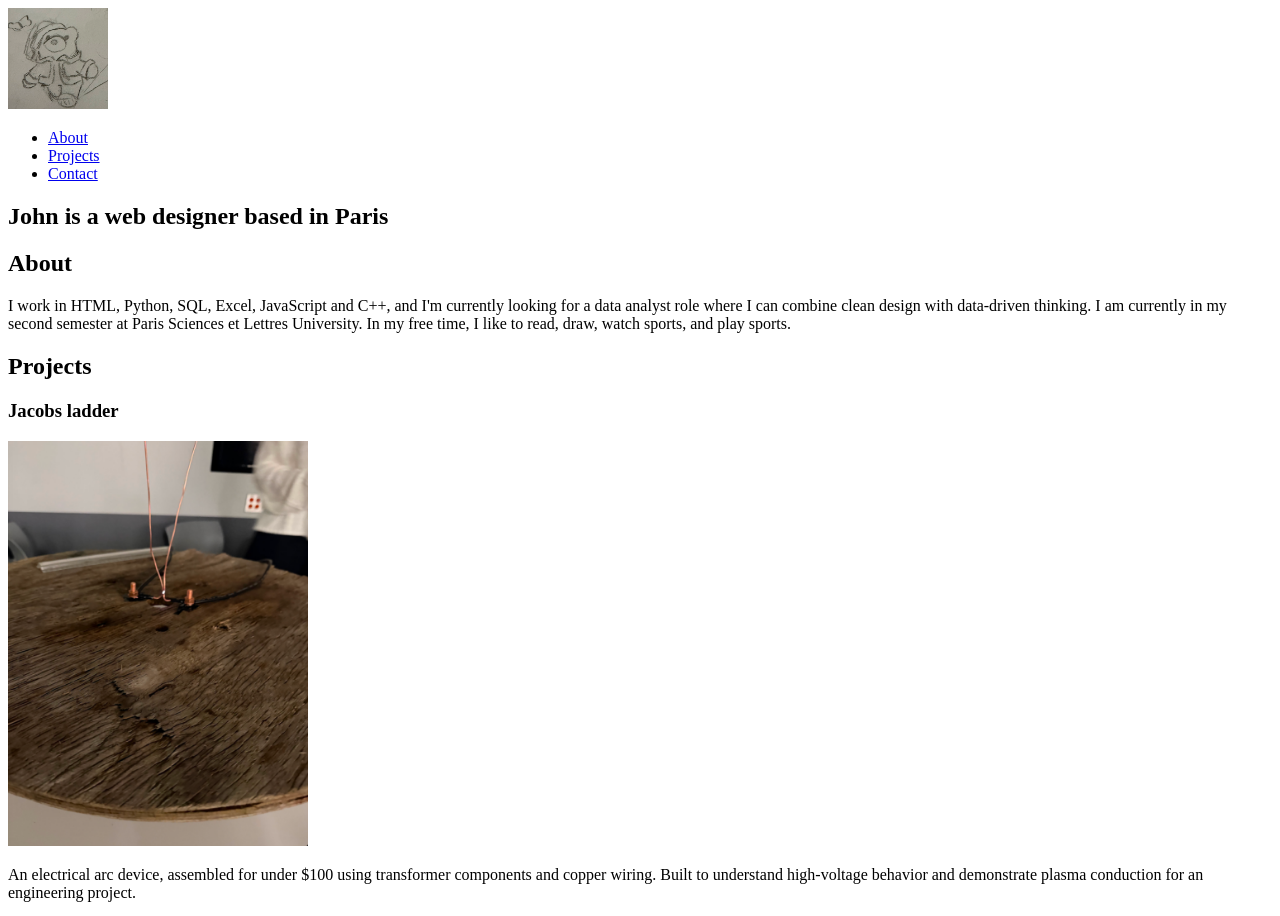
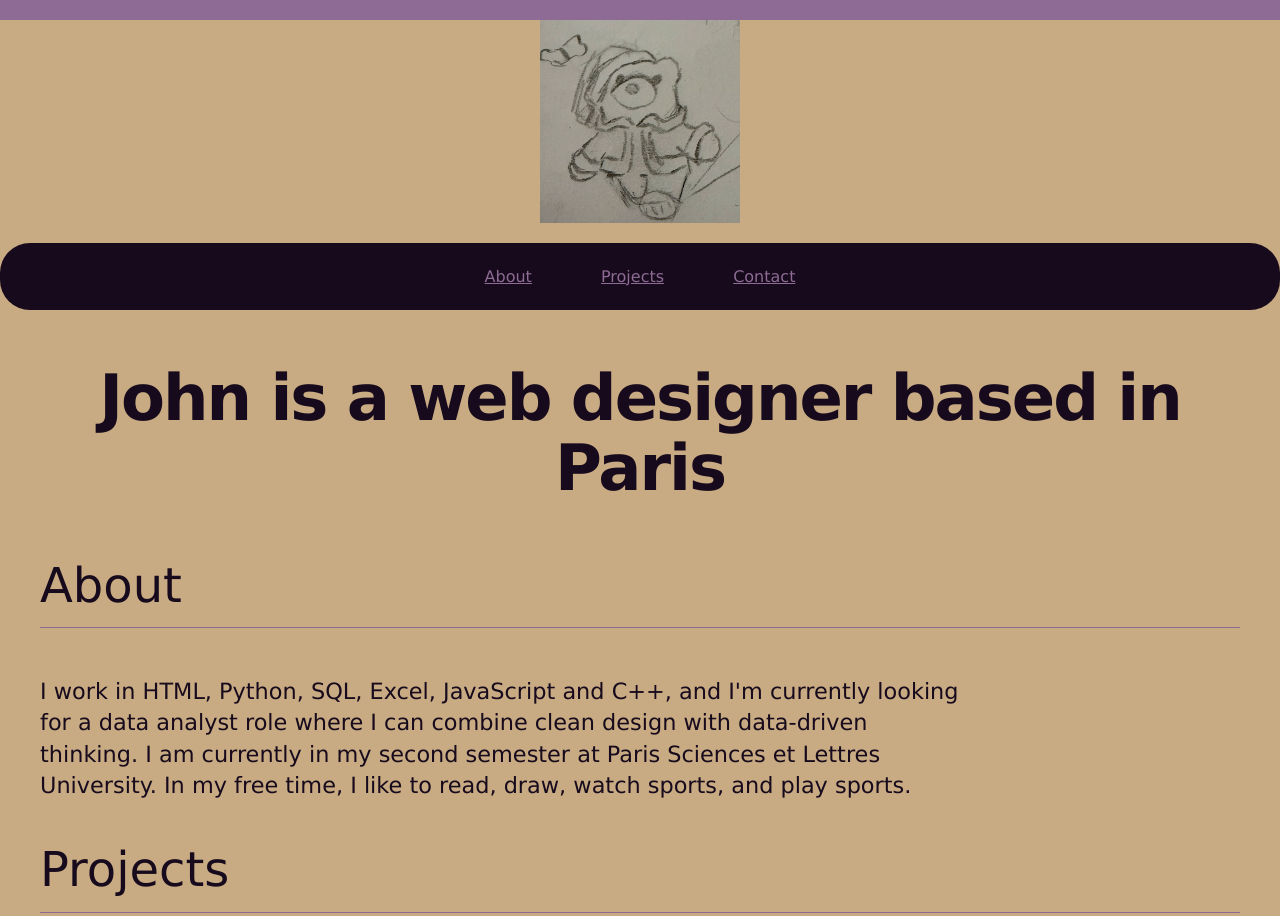
Before and after one commit to nguy1307-coder/Semantic-HTML-Portfolio-Skeleton, a plain HTML site: page index.html in a window 1280 px wide. Shown: the top 916 px of the page. Drawn offline with Linux system fonts and the light colour scheme; a web font is replaced by a local one.

Commit message:
Got rid of witdth in logo img and added an id to the indext.html. Added .css file,imported custom font.  Add color palette and spacing variables in :root. Center page content with main margin

```diff
--- a/index.html
+++ b/index.html
@@ -3,12 +3,13 @@
 <head>
     <meta charset="UTF-8">
     <meta name="viewport" content="width=device-width, initial-scale=1.0">
+    <link rel="stylesheet" href="style.css">
     <title>John</title>
 </head>
 <body>
     <header>
-        <a href="#"><img src="Logo.png" alt="Bear chasing butterfly" width="100"></a>
-        <nav>
+        <a href="#" id="logo"><img src="Logo.png" alt="Bear chasing butterfly"></a>
+        <nav id="menu" class="wayfinder">
             <ul>
                 <li><a href="#about">About</a></li>
                 <li><a href="#projects">Projects</a></li>
--- /dev/null
+++ b/style.css
@@ -0,0 +1,105 @@
+@font-face {
+    font-family: 'Raleway';
+    src: url('Raleway-VariableFont_wght.ttf') format('truetype');
+    font-weight: 100 900;
+    font-style: normal;
+}
+:root{
+    --primary-bg: #C8AB83;
+    --secondary-bg: #8D6B94;
+    --primary-text: #170A1C;
+    --secondary: #7FBEEB;
+    --highlights:#587D71;
+    --standard-gap: 40px;
+}
+body{
+    font-family: 'Raleway',Verdana, sans-serif;
+    background: var(--primary-bg);
+    color: var(--primary-text);
+    border-top: 20px solid var(--secondary-bg);
+    margin: 0;
+}
+header{
+    text-align: center;
+}
+nav{
+    background: var(--primary-text);
+    border-radius: 30px;
+    margin-top: 1rem;
+    padding: 0.5rem;
+
+
+}
+nav ul {
+    list-style-type: none;
+    margin: 0;
+    padding: 0;
+
+}
+nav ul li {
+    display: inline-block;
+}
+
+nav ul li a {
+    color: var(--secondary-bg);
+    padding: 1rem 2rem;
+    display: inline-block;
+}
+nav ul li a:hover {
+    background: var(--secondary);
+    color: var(--primary-text);
+}
+#projects article {
+    margin-bottom: var(--standard-gap);
+    padding: var(--standard-gap);
+}
+main {
+    margin: 0 var(--standard-gap);
+}
+h1{
+    font-size: 4em;
+    text-align: center;
+    line-height: 1.1;
+    letter-spacing: -2px;
+}
+h2{
+    font-size: 3em;
+    font-weight: normal;
+    border-bottom: 1px solid var(--secondary-bg);
+    margin-bottom: 1em;
+    padding-bottom: 0.3em;
+
+}
+h3 {
+    font-size: 1.8em;
+    margin-bottom: 0.5em;
+    color: var(--primary-text);
+
+}
+p {
+    font-size: 1.4em;
+    line-height: 1.4;
+    max-width: 65ch;
+}
+#logo img {
+    width: 200px;
+}
+
+#logo img:hover {
+    transform: scale(1.1);
+}
+#projects article h3 {
+    font-size: 2em;
+}
+footer {
+
+    text-align: center;
+    font-size: 0.8em;
+    padding: 1rem 0;
+}
+#contact a {
+    color: var(--highlights);
+}
+#contact a:hover {
+    color: var(--secondary);
+}
```
